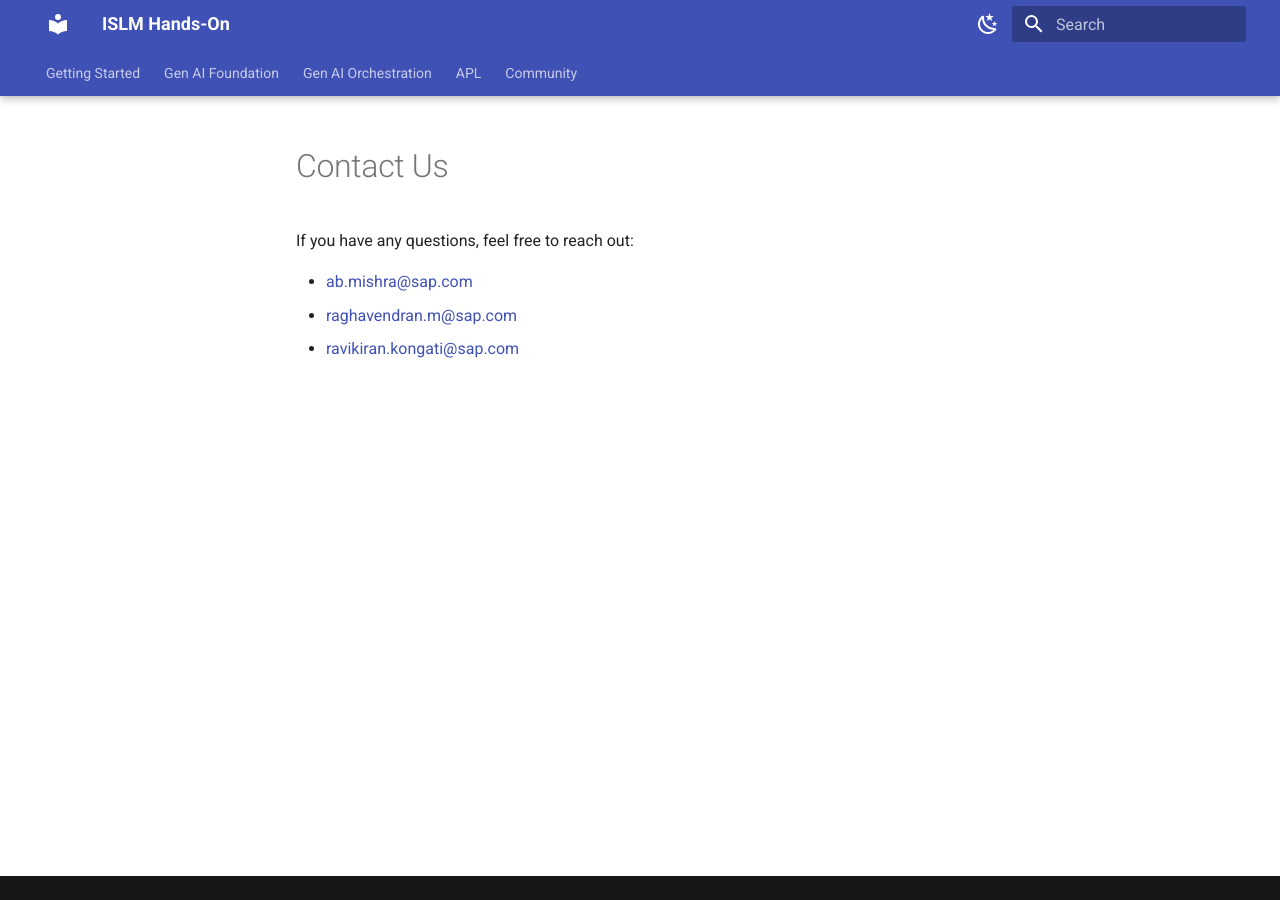
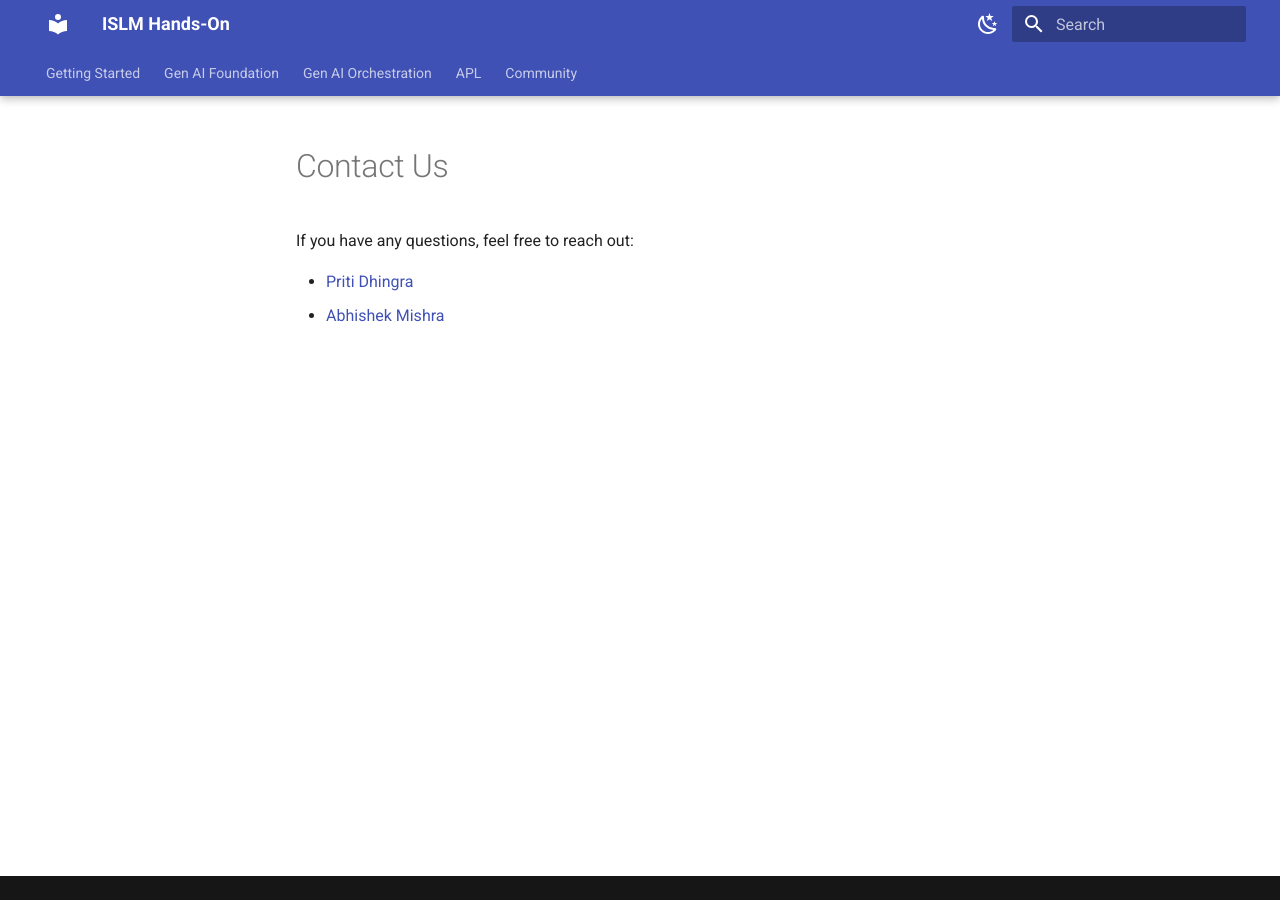
Before and after one commit to SAP-CLM-SL/ISLM, an MkDocs documentation site: the page built from docs/Contactus/readme.md, in a window 1280 px wide. Built offline with MkDocs 1.6.1 and Material for MkDocs 9.7.7, drawn with Linux system fonts in a browser that asks for light colours.

Commit message:
Update readme.md

```diff
--- a/docs/Contactus/readme.md
+++ b/docs/Contactus/readme.md
@@ -2,6 +2,5 @@
 
 If you have any questions, feel free to reach out:
 
-- [ab.mishra@sap.com](mailto:ab.mishra@sap.com)
-- [raghavendran.m@sap.com](mailto:raghavendran.m@sap.com)
-- [ravikiran.kongati@sap.com](mailto:ravikiran.kongati@sap.com)
+- [Priti Dhingra](mailto:priti.dhingra@sap.com)
+- [Abhishek Mishra](mailto:ab.mishra@sap.com)
```
